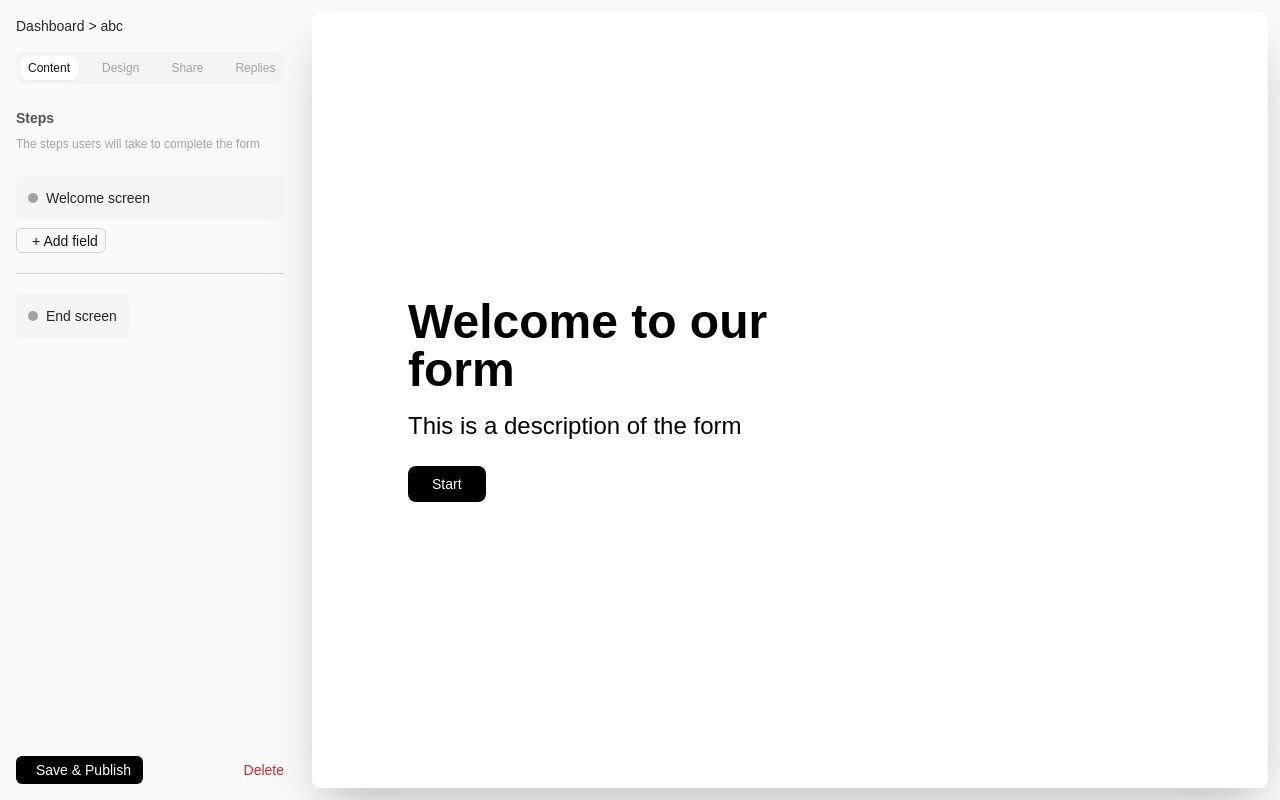
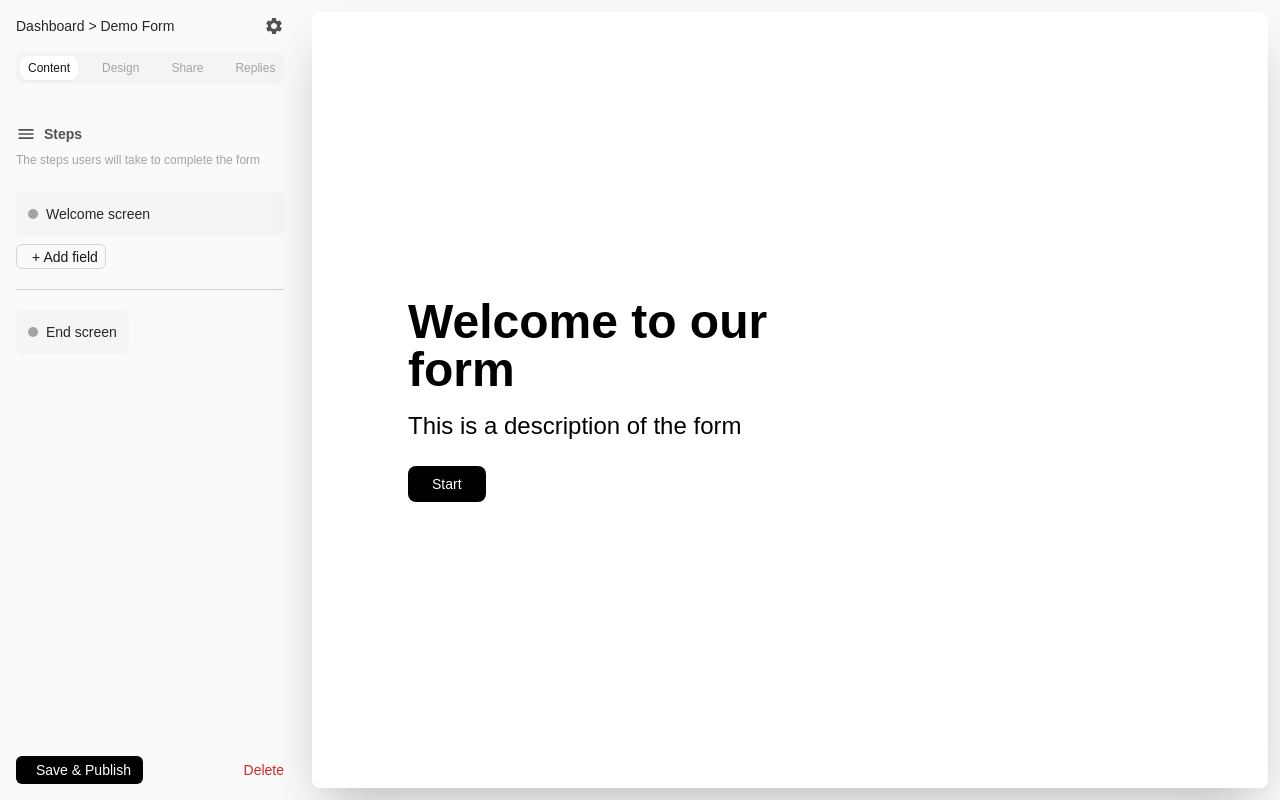
Before and after one commit to SDP-1/BuildForm-metana, a React (Vite) app in the folder frontend/: page / in a window 1280 px wide. Built offline with nearby package versions, Linux system fonts and the light colour scheme.

Commit message:
update sidebars

```diff
--- a/frontend/src/components/LeftSidebar.jsx
+++ b/frontend/src/components/LeftSidebar.jsx
@@ -12,6 +12,8 @@ import InfoIcon from "@mui/icons-material/Info";
 import LanguageIcon from "@mui/icons-material/Language";
 import CheckBoxOutlineBlankIcon from "@mui/icons-material/CheckBoxOutlineBlank";
 import ArrowDropDownIcon from "@mui/icons-material/ArrowDropDown";
+import { Settings } from "@mui/icons-material";
+import { Menu } from "@mui/icons-material";
 
 const iconMap = {
   multiple_choice: <CheckIcon fontSize="small" />,
@@ -57,12 +59,17 @@ const LeftSidebar = ({ onWelcomeSidebarToggle, onEmailSidebarToggle }) => {
       <div>
         {/* Header */}
         <div className="flex items-center justify-between mb-4">
-          <h3 className="text-neutral-800 text-sm">Dashboard {">"} abc</h3>
-          <i className="fa-solid fa-gear text-neutral-600"></i>
+          {/* Breadcrumb */}
+          <h3 className="text-neutral-800 text-sm">
+            Dashboard {">"} Demo Form
+          </h3>
+
+          {/* Settings Icon */}
+          <Settings className="text-neutral-600" fontSize="small" />
         </div>
 
         {/* Tabs */}
-        <div className="flex space-x-4 text-xs mb-6 bg-gray-100 p-1 rounded-lg">
+        <div className="flex space-x-4 text-xs mb-10 bg-gray-100 p-1 rounded-lg">
           <Link
             to="/"
             className="text-neutral-900 bg-white py-1 px-2 rounded-lg shadow-sm"
@@ -81,7 +88,15 @@ const LeftSidebar = ({ onWelcomeSidebarToggle, onEmailSidebarToggle }) => {
         </div>
 
         {/* Steps */}
-        <div className="text-sm text-neutral-600 font-bold mb-2">Steps</div>
+        <div className="flex items-center mb-2">
+        {/* Hamburger Icon */}
+        <Menu className="text-neutral-600 mr-2" fontSize="small" />
+
+        {/* Steps Text */}
+        <div className="text-sm text-neutral-600 font-bold">
+          Steps
+        </div>
+      </div>
         <p className="text-xs text-neutral-400 mb-6">
           The steps users will take to complete the form
         </p>
--- a/frontend/src/components/WelcomeSidebar.jsx
+++ b/frontend/src/components/WelcomeSidebar.jsx
@@ -1,5 +1,7 @@
 import React, { useState } from "react";
 import { Close, Settings, Upload } from "@mui/icons-material";
+import { IconButton } from "@mui/material";
+import CloseIcon from "@mui/icons-material/Close";
 
 const WelcomeSidebar = ({
   formData,
@@ -43,12 +45,19 @@ const WelcomeSidebar = ({
           <Settings className="mr-2" />
           <h2 className="text-neutral-800 text-sm font-title">Settings</h2>
         </div>
-        <button
+        {/* <button
           className="flex items-center justify-center w-6 h-6 bg-neutral-200 rounded-full"
           onClick={onClose}
         >
           <Close />
-        </button>
+        </button> */}
+
+        <IconButton
+          onClick={onClose}
+          className="rounded-full p-1 bg-neutral-200"
+        >
+          <CloseIcon />
+        </IconButton>
       </header>
 
       {/* Form */}
@@ -138,13 +147,17 @@ const WelcomeSidebar = ({
               {/* Placement Options */}
               <div className="flex items-center space-x-4 mt-4">
                 {/* Label */}
-                <span className="text-neutral-800 text-sm font-medium mb-1">Placement</span>
+                <span className="text-neutral-800 text-sm font-medium mb-1">
+                  Placement
+                </span>
 
                 {/* Buttons */}
                 <div className="flex space-x-2">
                   <button
                     type="button"
-                    className={`w-10 h-8 border rounded-lg flex items-center justify-center ${placement === "right" ? "bg-gray-200" : ""}`}
+                    className={`w-10 h-8 border rounded-lg flex items-center justify-center ${
+                      placement === "right" ? "bg-gray-200" : ""
+                    }`}
                     onClick={() => handlePlacementChange("right")}
                   >
                     <img
@@ -156,7 +169,9 @@ const WelcomeSidebar = ({
 
                   <button
                     type="button"
-                    className={`w-10 h-8 border rounded-lg flex items-center justify-center ${placement === "left" ? "bg-gray-200" : ""}`}
+                    className={`w-10 h-8 border rounded-lg flex items-center justify-center ${
+                      placement === "left" ? "bg-gray-200" : ""
+                    }`}
                     onClick={() => handlePlacementChange("left")}
                   >
                     <img
```
